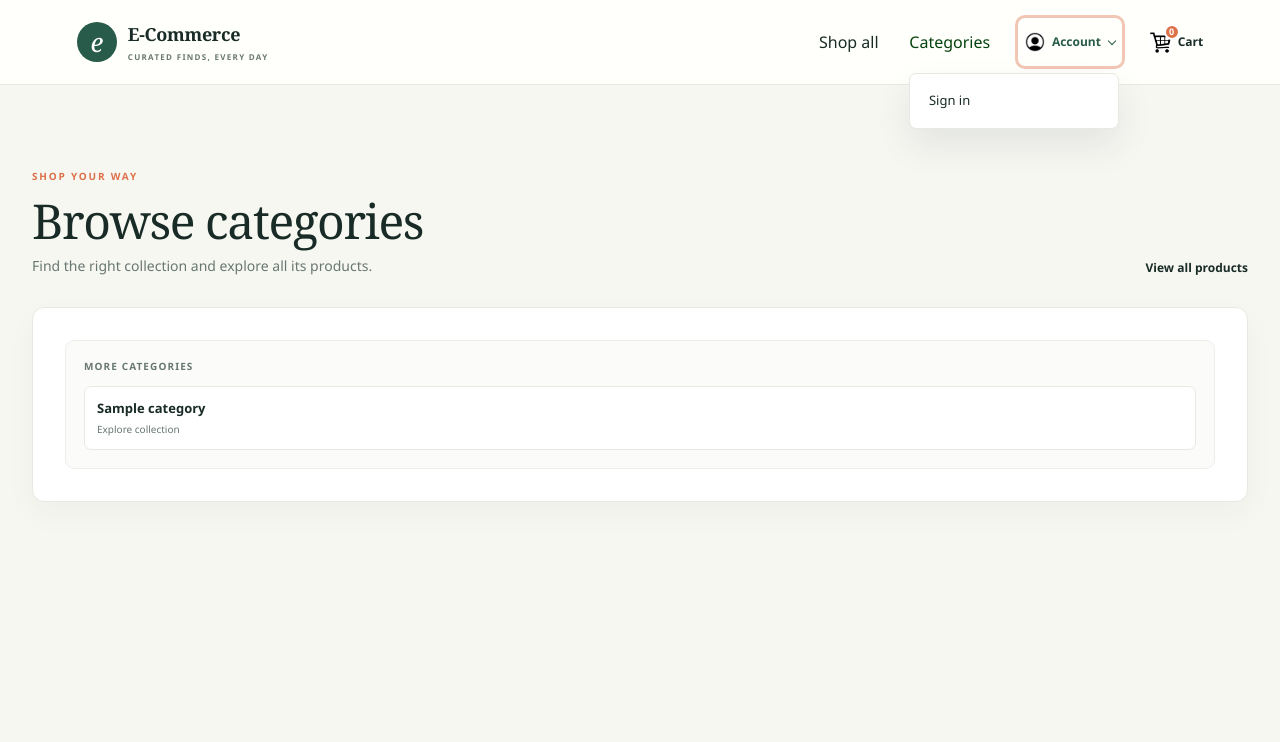
After one commit to samthaka/E-Commerce, a Django app: page /categories/ in a window 1280 px wide, after a click on "Account". The commit adds this page. Shown: the top 742 px of the page. Run offline with Django 3.2, Linux system fonts and the light colour scheme; tables that the repository leaves empty hold one stand-in row (values such as "Sample post"); parts of the project's set-up code (start-up, migrations or seed data) failed here and were passed over.

Commit message:
Add categories page with category browsing functionality and product filtering

```diff
--- a/static/css/main.css
+++ b/static/css/main.css
@@ -1957,24 +1957,44 @@ ul li {
 .site-header-actions {
   display: flex;
   align-items: center;
-  gap: clamp(12px, 2.4vw, 34px);
+  gap: clamp(14px, 2.4vw, 34px);
 }
 
 .site-header .dropdown {
   position: relative;
 }
 
-.browse-toggle,
-.browse-toggle:hover,
-.browse-toggle:focus {
+.site-shop-link,
+.site-shop-link:hover {
+  text-decoration: none;
+  color: var(--store-ink);
+  transition: color .16s ease;
+}
+
+.site-shop-link:hover {
+  color: var(--store-green);
+}
+
+.site-category-link,
+.site-category-link:hover {
+  color: #04420d;
+  text-decoration: none;
+}
+
+.site-category-link[aria-current="page"] {
+  color: #04420d;
+}
+
+.site-account-toggle,
+.site-account-toggle:hover,
+.site-account-toggle:focus {
   min-height: 42px;
   margin: 0;
-  padding: 8px 12px;
+  padding: 7px 4px;
   display: inline-flex;
   align-items: center;
-  gap: 10px;
-  border: 1px solid #e3e8e2;
-  border-radius: 5px;
+  gap: 7px;
+  border: 0;
   color: var(--store-ink);
   background: transparent;
   font-size: 12px;
@@ -1982,14 +2002,14 @@ ul li {
   box-shadow: none;
 }
 
-.browse-toggle:hover {
-  border-color: #c4d2c9;
-  background: #f4f7f3;
+.site-account-toggle:hover,
+.site-account-toggle:focus {
+  color: var(--store-green);
 }
 
 .hamburger-icon {
-  width: 17px;
-  height: 13px;
+  width: 16px;
+  height: 12px;
   display: flex;
   flex-direction: column;
   justify-content: space-between;
@@ -1998,10 +2018,25 @@ ul li {
 .hamburger-icon span {
   height: 1.5px;
   border-radius: 2px;
-  background: var(--store-green);
-}
-
-.site-category-menu {
+  background: currentColor;
+}
+
+.site-account-toggle img {
+  width: 20px;
+  height: 20px;
+  object-fit: contain;
+}
+
+.account-menu-caret {
+  width: 6px;
+  height: 6px;
+  margin: -3px 0 0 1px;
+  border-right: 1.5px solid currentColor;
+  border-bottom: 1.5px solid currentColor;
+  transform: rotate(45deg);
+}
+
+.site-dropdown-menu {
   min-width: 210px;
   margin-top: 10px !important;
   padding: 8px;
@@ -2010,30 +2045,21 @@ ul li {
   box-shadow: 0 16px 36px #192b2717;
 }
 
-.site-category-menu li {
+.site-dropdown-menu li {
   margin: 0;
 }
 
-.site-category-menu .dropdown-item {
+.site-dropdown-menu .dropdown-item {
   padding: 9px 11px;
   border-radius: 4px;
   color: var(--store-ink);
   font-size: 13px;
 }
 
-.site-category-menu .dropdown-item:hover,
-.site-category-menu .dropdown-item:focus {
+.site-dropdown-menu .dropdown-item:hover,
+.site-dropdown-menu .dropdown-item:focus {
   color: var(--store-green);
   background: #f0f4ef;
-}
-
-.site-category-menu .menu-label {
-  padding: 12px 11px 5px;
-  color: var(--store-clay);
-  font-size: 9px;
-  font-weight: 700;
-  letter-spacing: 1.2px;
-  text-transform: uppercase;
 }
 
 .site-icon-link,
@@ -2054,7 +2080,9 @@ ul li {
 
 .site-icon-link:focus-visible,
 .site-brand:focus-visible,
-.browse-toggle:focus-visible,
+.site-shop-link:focus-visible,
+.site-category-link:focus-visible,
+.site-account-toggle:focus-visible,
 .product-detail-trigger:focus-visible,
 .product-add-button:focus-visible,
 .store-search button:focus-visible,
@@ -2140,6 +2168,140 @@ ul li {
   color: var(--store-muted);
   font-size: 14px;
   line-height: 1.6;
+}
+
+.categories-page-heading {
+  margin-bottom: 30px;
+  display: flex;
+  align-items: end;
+  justify-content: space-between;
+  gap: 24px;
+}
+
+.categories-page-heading h1 {
+  margin: 9px 0 8px;
+  color: var(--store-ink);
+  font-family: Georgia, 'Times New Roman', serif;
+  font-size: clamp(34px, 5vw, 48px);
+  font-weight: 500;
+  letter-spacing: -1.4px;
+  line-height: 1.08;
+}
+
+.categories-page-heading p {
+  margin: 0;
+  color: var(--store-muted);
+  font-size: 14px;
+  line-height: 1.6;
+}
+
+.category-browser {
+  margin: 0 0 42px;
+  padding: clamp(20px, 3vw, 32px);
+  border: 1px solid #e6e9e1;
+  border-radius: 12px;
+  background: #fff;
+  box-shadow: 0 12px 30px #1b33240a;
+}
+
+.category-all-link {
+  flex: 0 0 auto;
+  color: var(--store-green);
+  font-size: 12px;
+  font-weight: 700;
+  text-decoration: none;
+}
+
+.category-all-link:hover {
+  color: var(--store-green-dark);
+}
+
+.category-groups {
+  display: grid;
+  grid-template-columns: repeat(auto-fit, minmax(min(100%, 290px), 1fr));
+  gap: 20px;
+}
+
+.category-group {
+  min-width: 0;
+  padding: 18px;
+  border: 1px solid #edf0ea;
+  border-radius: 9px;
+  background: #fbfcf9;
+}
+
+.category-group h2,
+.category-group h3 {
+  margin: 0 0 12px;
+  color: var(--store-muted);
+  font-size: 10px;
+  font-weight: 750;
+  letter-spacing: 1.1px;
+  line-height: 1.5;
+  text-transform: uppercase;
+}
+
+.category-links {
+  display: grid;
+  grid-template-columns: repeat(auto-fit, minmax(135px, 1fr));
+  gap: 9px;
+}
+
+.category-link {
+  min-width: 0;
+  min-height: 64px;
+  padding: 11px 12px;
+  display: flex;
+  flex-direction: column;
+  justify-content: center;
+  gap: 4px;
+  border: 1px solid #e6eae4;
+  border-radius: 7px;
+  color: var(--store-ink);
+  background: #fff;
+  text-decoration: none;
+  transition: border-color .16s ease, background-color .16s ease, transform .16s ease;
+}
+
+.category-link > span {
+  overflow: hidden;
+  font-size: 13px;
+  font-weight: 700;
+  text-overflow: ellipsis;
+  white-space: nowrap;
+}
+
+.category-link small {
+  overflow: hidden;
+  color: var(--store-muted);
+  font-size: 10px;
+  text-overflow: ellipsis;
+  white-space: nowrap;
+}
+
+.category-link:hover,
+.category-link:focus-visible {
+  border-color: #b7c9bd;
+  color: var(--store-green-dark);
+  background: #f0f5f0;
+  text-decoration: none;
+  transform: translateY(-1px);
+}
+
+.category-link:focus-visible,
+.category-all-link:focus-visible {
+  outline: 2px solid var(--store-green);
+  outline-offset: 3px;
+}
+
+.category-link.is-selected {
+  border-color: var(--store-green);
+  color: #fff;
+  background: var(--store-green);
+}
+
+.category-link.is-selected small {
+  color: #dce8df;
 }
 
 .store-search {
--- /dev/null
+++ b/store/templates/store/categories.html
@@ -0,0 +1,36 @@
+{% extends 'store/main.html' %}
+{% block content %}
+
+<header class="categories-page-heading">
+    <div>
+        <span class="store-eyebrow">SHOP YOUR WAY</span>
+        <h1>Browse categories</h1>
+        <p>Find the right collection and explore all its products.</p>
+    </div>
+    <a class="category-all-link" href="{% url 'store' %}">View all products</a>
+</header>
+
+{% if categories %}
+    {% regroup categories by parent as category_groups %}
+    <div class="category-browser">
+        <div class="category-groups">
+            {% for group in category_groups %}
+            <section class="category-group" aria-label="{% if group.grouper %}{{ group.grouper.full_path }}{% else %}More categories{% endif %}">
+                <h2>{% if group.grouper %}{{ group.grouper.full_path }}{% else %}More categories{% endif %}</h2>
+                <div class="category-links">
+                    {% for category in group.list %}
+                    <a class="category-link" href="{% url 'store' %}?category={{ category.slug|urlencode }}">
+                        <span>{{ category.name }}</span>
+                        <small>{{ category.parent.full_path|default:"Explore collection" }}</small>
+                    </a>
+                    {% endfor %}
+                </div>
+            </section>
+            {% endfor %}
+        </div>
+    </div>
+{% else %}
+    <p class="store-empty">Categories will appear here as products are added.</p>
+{% endif %}
+
+{% endblock content %}
--- a/store/templates/store/main.html
+++ b/store/templates/store/main.html
@@ -50,31 +50,26 @@
             </a>
 
             <div class="site-header-actions">
+                <a class="site-shop-link" href="{% url 'store' %}">Shop all</a>
+                <a class="site-category-link" href="{% url 'categories' %}"{% if request.resolver_match.url_name == 'categories' %} aria-current="page"{% endif %}>
+                    Categories</a>
                 <div class="dropdown">
-                    <button class="browse-toggle btn" type="button" id="dropdownMenu2" data-bs-toggle="dropdown"
-                        aria-expanded="false" aria-label="Browse categories">
-                        <span class="hamburger-icon" aria-hidden="true">
-                            <span></span>
-                            <span></span>
-                            <span></span>
-                        </span>
-                        <span>Browse</span>
+                    <button class="site-account-toggle btn" type="button" id="accountMenu" data-bs-toggle="dropdown"
+                        aria-expanded="false" aria-label="Account menu">
+                        <img src="{% static 'images/assets/account.png' %}" alt="">
+                        <span>Account</span>
+                        <span class="account-menu-caret" aria-hidden="true"></span>
                     </button>
-                    <ul class="dropdown-menu dropdown-menu-end site-category-menu" aria-labelledby="dropdownMenu2">
+                    <ul class="dropdown-menu dropdown-menu-end site-dropdown-menu" aria-labelledby="accountMenu">
+                        {% if request.user.is_authenticated %}
+                        <li><a class="dropdown-item" href="{% url 'account_profile' %}">Your account</a></li>
                         <li><a class="dropdown-item" href="{% url 'order_history' %}">My orders</a></li>
-                        <li class="menu-label">Categories</li>
-                        {% for category in categories %}
-                            <li><a class="dropdown-item" href="{% url 'store' %}?category={{ category.slug|urlencode }}">{{ category.full_path }}</a></li>
-                        {% endfor %}
-                        <li class="menu-label">Need a hand?</li>
-                        <li><a class="dropdown-item" href="#">Contact us</a></li>
+                        {% else %}
+                        <li><a class="dropdown-item" href="/accounts/google/login/">Sign in</a></li>
+                        {% endif %}
                     </ul>
                 </div>
 
-                <a class="site-icon-link" href="{% if request.user.is_authenticated %}{% url 'account_profile' %}{% else %}/accounts/google/login/{% endif %}" aria-label="{% if request.user.is_authenticated %}Your account{% else %}Sign in with Google{% endif %}">
-                    <img id="account" src="{% static 'images/assets/account.png' %}" alt="">
-                    <span>Account</span>
-                </a>
                 <a href="{% url 'cart' %}" class="site-icon-link cart-icon-link" aria-label="Shopping cart, {{ cartItems }} items">
                     <span class="site-cart-icon">
                         <img id="cart-icon" src="{% static 'images/assets/cart.png' %}" alt="">
--- a/store/urls.py
+++ b/store/urls.py
@@ -3,6 +3,7 @@ from . import views
 
 urlpatterns = [
     path('', views.store, name="store"),
+    path('categories/', views.categories, name="categories"),
     path('cart/', views.cart, name="cart"),
     path('checkout/', views.checkout, name="checkout"),
     path('updateitem/', views.updateItem, name="updateitem"),
--- a/store/views.py
+++ b/store/views.py
@@ -129,6 +129,20 @@ def store(req):
     }
 
     return render(req, 'store/store.html', context)
+
+
+def categories(req):
+    customer = Customer.objects.filter(user=req.user).first() if req.user.is_authenticated else None
+    order = (
+        Order.objects.filter(customer=customer, complete=False).first()
+        if customer
+        else None
+    )
+    context = {
+        'categories': get_product_categories(),
+        'cartItems': order.get_cart_items if order else 0,
+    }
+    return render(req, 'store/categories.html', context)
 
 
 # Cart function for rendering cart view
```
Also changed, not shown: other parts of static/css/main.css (+62 -10 lines), store/management/commands/import_products.py (+31 -3 lines), store/tests.py (+88 -11 lines).
